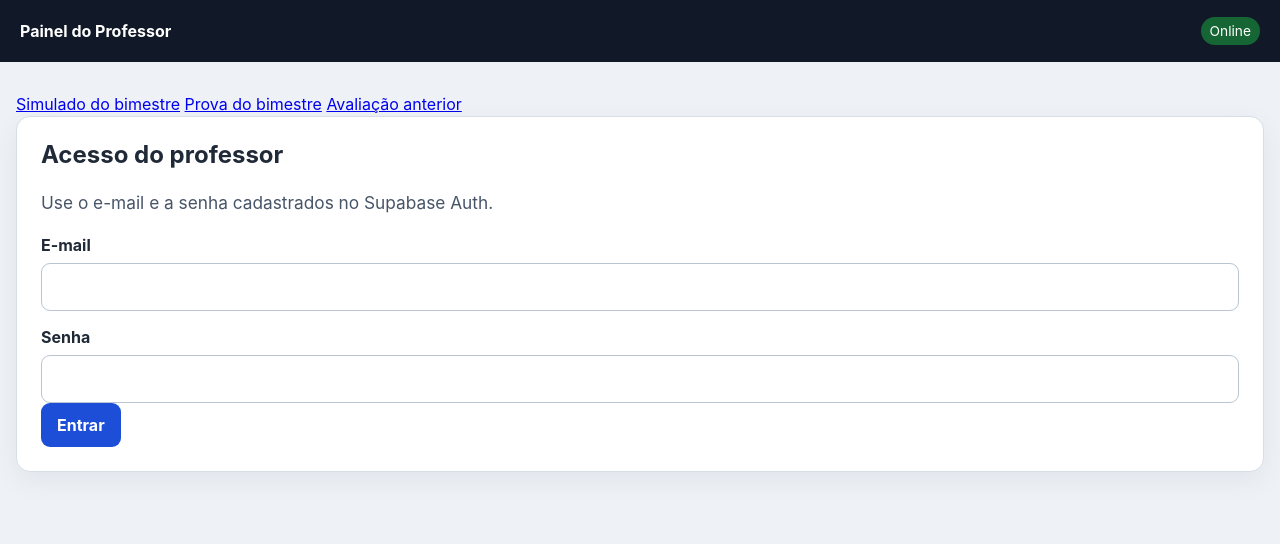
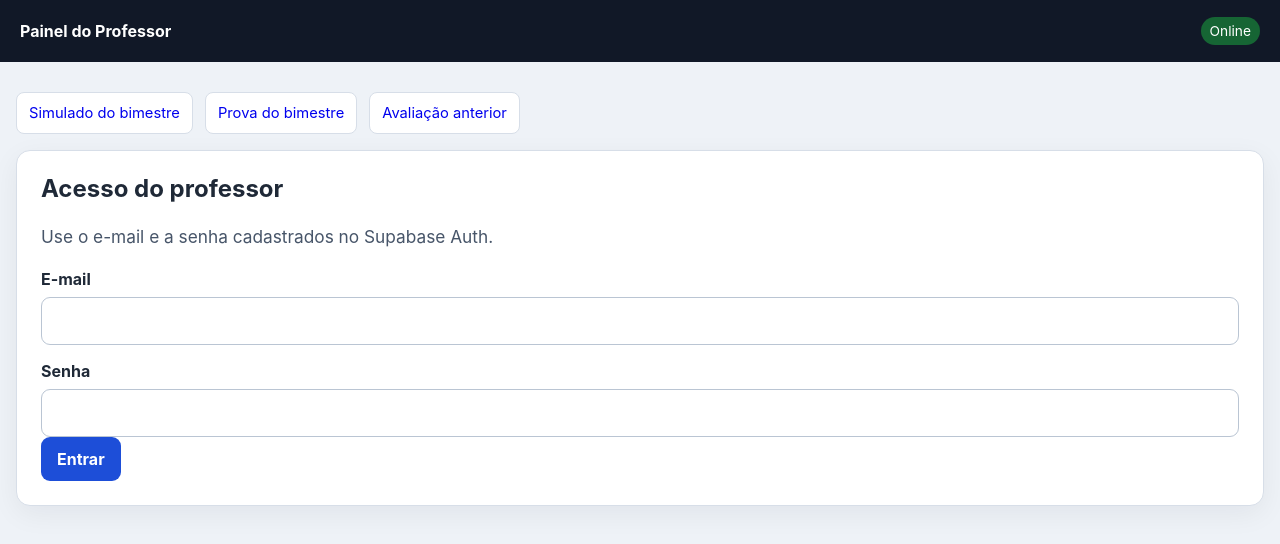
Before and after one commit to Wes-SNK/aplicacao_modo_prova, a plain HTML site: page professor.html in a window 1280 px wide. Drawn offline with Linux system fonts and the light colour scheme.

Commit message:
style: navegação das avaliações no painel

```diff
--- a/styles.css
+++ b/styles.css
@@ -317,3 +317,8 @@ th { font-size: .9rem; color: #475569; background: #f8fafc; }
 \n/* Questões contextualizadas: preservar quebras de linha e espaçamento de textos-base. */
 #questionStem, .result-question strong { white-space: pre-wrap; }
 .result-rationale { margin-top: 8px !important; color: #334155; }
+
+/* Acesso às duas avaliações a partir do painel do professor. */
+.assessment-nav { display: flex; flex-wrap: wrap; gap: 12px; margin-bottom: 16px; }
+.assessment-nav a { text-decoration: none; padding: 9px 12px; border: 1px solid #d7dee8; background: #fff; border-radius: 8px; font-size: .92rem; }
+.assessment-nav a:hover { text-decoration: underline; }
```
